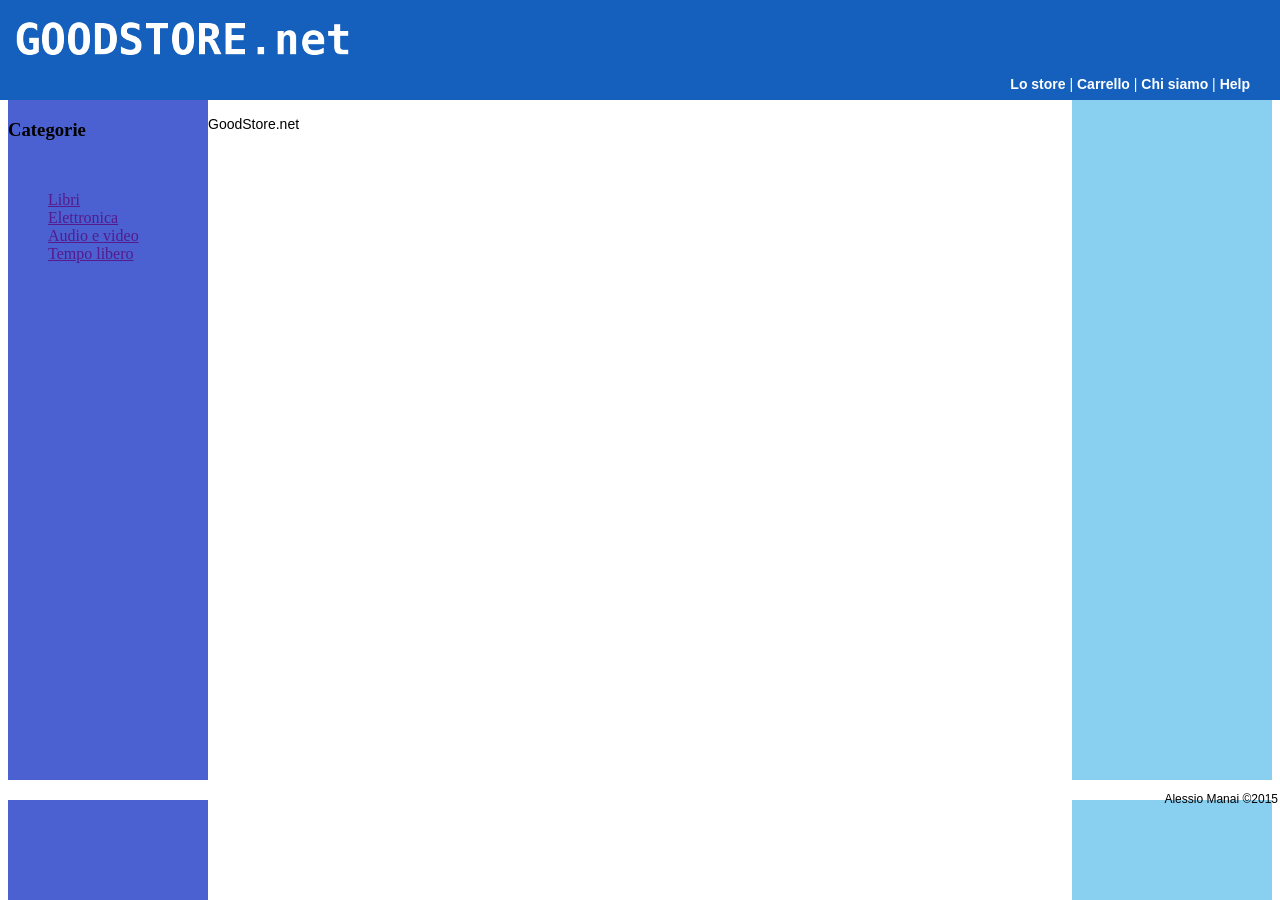
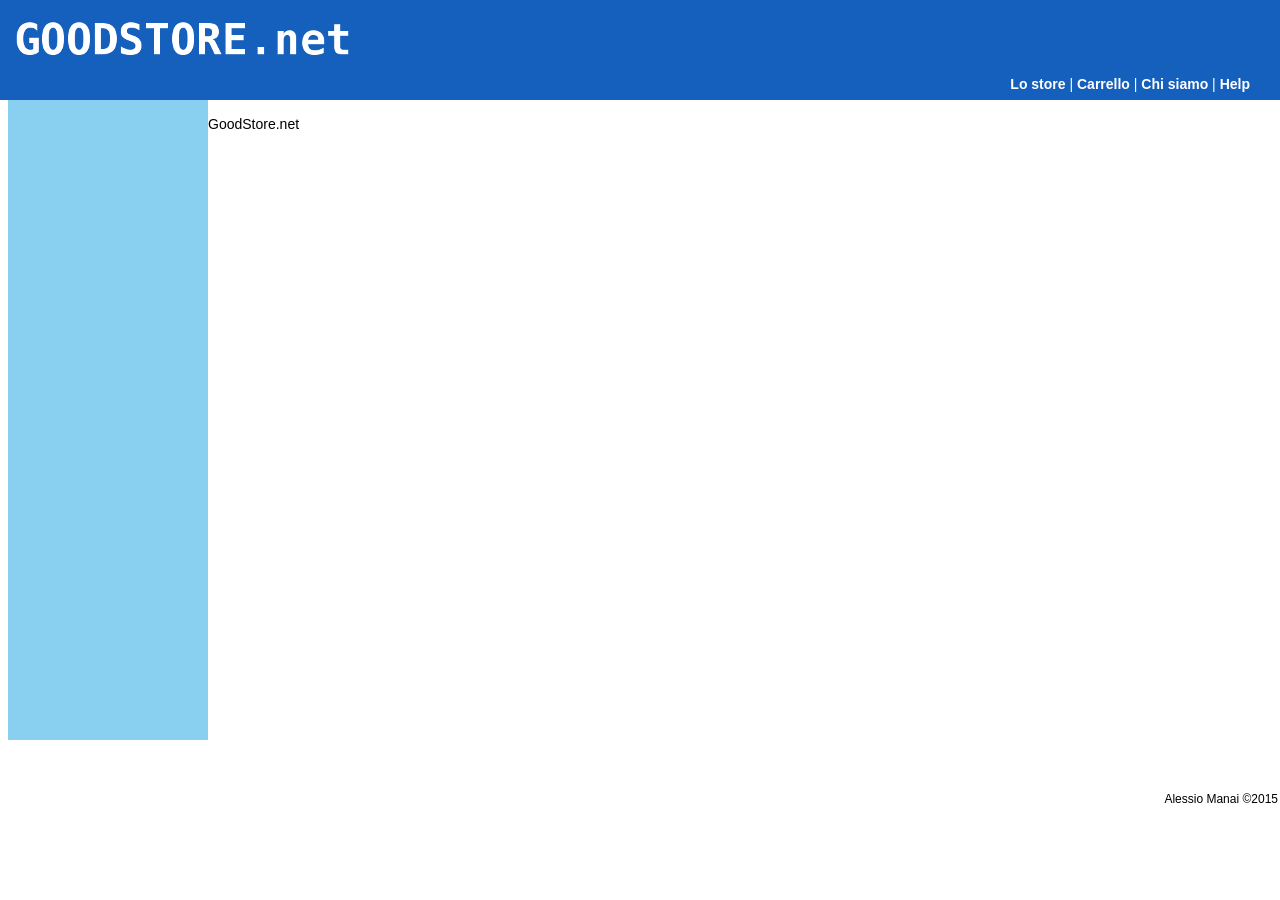
Before and after one commit to bmteclabscom/Amm2015, a PHP site: page / in a window 1280 px wide. Run offline with PHP 8.4, Linux system fonts and the light colour scheme.

Commit message:
modified:   view/colonnaSinistra.php 	modified:   view/css/style.css

```diff
--- a/view/colonnaSinistra.php
+++ b/view/colonnaSinistra.php
@@ -5,15 +5,12 @@
 	</h2>
 
 	<p class="categorieElenco">
-
-		<br>
 		<ul>
 			<li><a href="" alt="Libri">Libri</a></li>
 			<li><a href="" alt="Elettronica">Elettronica</a></li>
 			<li><a href="" alt="Audio e video">Audio e video</a></li>
 			<li><a href="" alt="Tempo libero">Tempo libero</a></li>
 		</ul>
-		</br>
 	</p>
 
 
--- a/view/css/style.css
+++ b/view/css/style.css
@@ -29,7 +29,8 @@ html,body {
 
 .colonnaSinistra, .colonnaDestra {
 	width:200px;
-	height:100%;
+	height: 80%;
+	position: fixed;
 }
 
 .colonnaSinistra {
```
Lines whose indentation alone changed are shown as unchanged.
